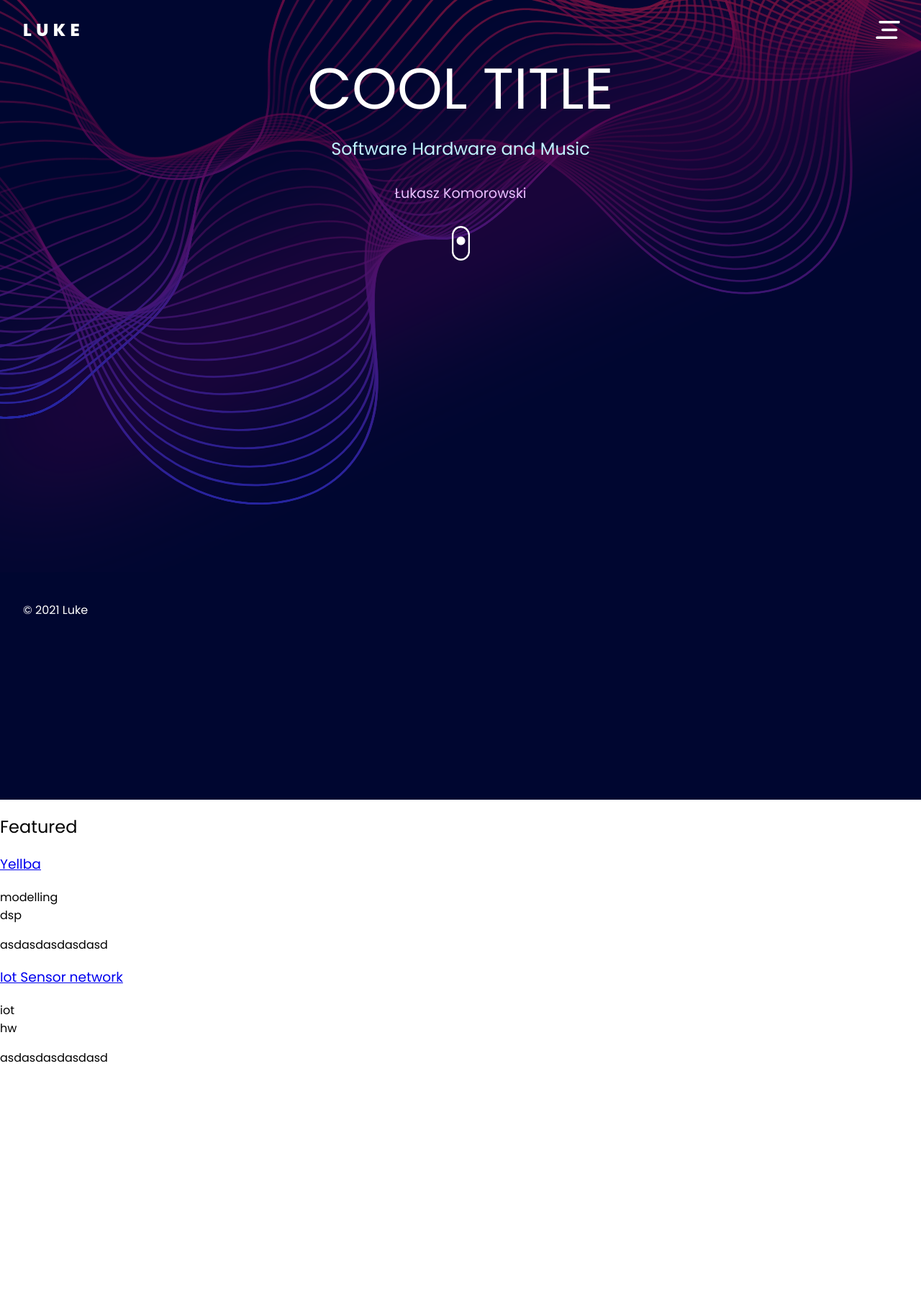
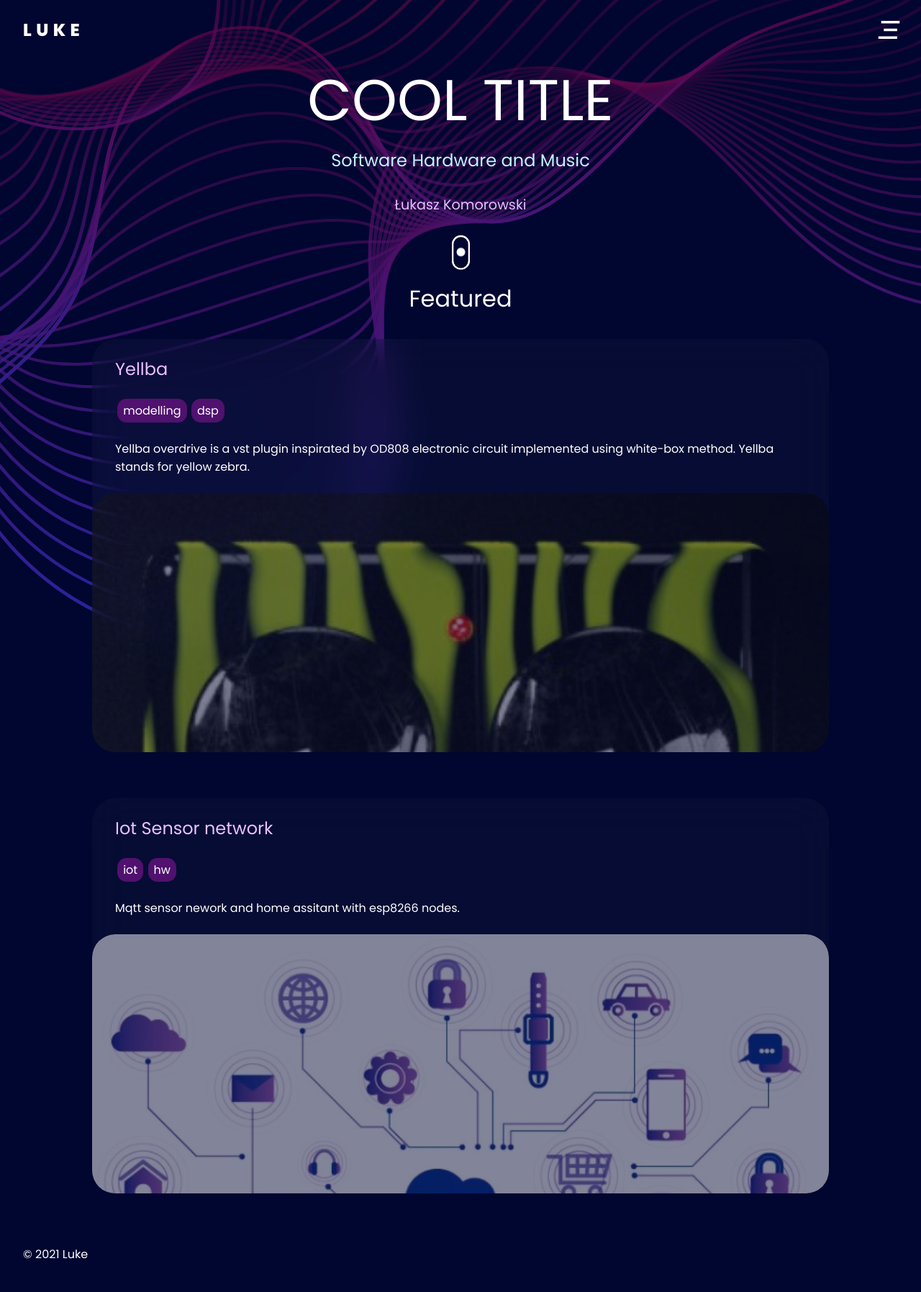
Before and after one commit to luke-komor/luke-komor.github.io, a Jekyll site: the page built from docs/index.md, in a window 1280 px wide. Shown: the whole page at 72% size. Built offline with Jekyll 4.4.1, drawn with Linux system fonts in a browser that asks for light colours; nearby versions of some CDN libraries; before the commit the page ends 1498 px from its top, so only the background shows below that.

Commit message:
Add post list

```diff
--- a/docs/_includes/header.html
+++ b/docs/_includes/header.html
@@ -1,4 +1,4 @@
-<header class="site-header" role="banner">
+<header class="site-header" role="banner"  id="navbar">
 
   <div class="header-container">
     {%- assign default_paths = site.pages | map: "path" -%}
@@ -8,12 +8,10 @@
     {%- if page_paths -%}
       <nav class="site-nav">
           <span  onclick="openNav()">
-            <svg id="menu-icon" xmlns="http://www.w3.org/2000/svg" width="28" height="21" viewBox="0 0 28 21">
-              <g id="Group_4" data-name="Group 4" transform="translate(-307.5 -24)">
-                <line id="Line_1" data-name="Line 1" x2="22" transform="translate(309 43.5)" fill="none" stroke="#fff" stroke-linecap="round" stroke-width="3"/>
-                <line id="Line_2" data-name="Line 2" x2="15.5" transform="translate(315.5 34.5)" fill="none" stroke="#fff" stroke-linecap="round" stroke-width="3"/>
-                <line id="Line_3" data-name="Line 3" x2="21.5" transform="translate(312.5 25.5)" fill="none" stroke="#fff" stroke-linecap="round" stroke-width="3"/>
-              </g>
+            <svg class="menu-icon" xmlns="http://www.w3.org/2000/svg" width="25" height="21" viewBox="0 0 25 21">
+              <line id="Line_1" data-name="Line 1" x2="22" transform="translate(0 19.5)" fill="none" stroke="#fff" stroke-width="3"/>
+              <line id="Line_2" data-name="Line 2" x2="15.5" transform="translate(6.5 10.5)" fill="none" stroke="#fff" stroke-width="3"/>
+              <line id="Line_3" data-name="Line 3" x2="21.5" transform="translate(3.5 1.5)" fill="none" stroke="#fff" stroke-width="3"/>
             </svg>
           </span>
 
--- a/docs/_layouts/default.html
+++ b/docs/_layouts/default.html
@@ -3,6 +3,7 @@
 
   {%- include head.html -%}
   {%- include overlay_navigation.html -%}
+
   <body>
 
     <main class="page-content" aria-label="Content">
@@ -12,7 +13,7 @@
       </div>
     </main>
 
-    {%- include footer.html -%}
+  {%- include footer.html -%}
 
 
   <script src="https://cdnjs.cloudflare.com/ajax/libs/gsap/3.8.0/gsap.min.js" integrity="sha512-eP6ippJojIKXKO8EPLtsUMS+/sAGHGo1UN/38swqZa1ypfcD4I0V/ac5G3VzaHfDaklFmQLEs51lhkkVaqg60Q==" crossorigin="anonymous" referrerpolicy="no-referrer"></script>
@@ -21,6 +22,10 @@
 
 
   <script>
+
+
+
+
     // gsap.registerPlugin(ScrollTrigger);
 
     var tl = gsap.timeline();
--- a/docs/_layouts/home.html
+++ b/docs/_layouts/home.html
@@ -3,6 +3,13 @@ layout: default
 ---
 
 <div class="home">
+
+  <div class="glow"></div>
+
+  <div class="hero_img">
+    {%- include logo.html -%}
+  </div>
+
   <div class="hero">
     <div id="tite" class="hero_title">
       {%- if page.title -%}
@@ -10,29 +17,24 @@ layout: default
       {%- endif -%}
 
       {{ content }}
-
       <div class=scroll>
-        {%-  include scroll.html -%}
+        {%- include scroll.html -%}
       </div>
-
-    </div>
-    <div class="glow"></div>
-    <div class="hero_img">
-      {%- include logo.html -%}
     </div>
   </div>
 
+  <div class="featured">
     {%- if site.posts.size > 0 -%}
     <h2 class="post-list-heading">{{ page.list_title | default: "Featured" }}</h2>
     <ul class="post-list">
       {%- for post in site.posts -%}
       <li>
         <div class="post-card">
-          <h3>
+
             <a class="post-link" href="{{ post.url | relative_url }}">
               {{ post.title | escape }}
             </a>
-          </h3>
+
 
           <ul class="post-category-list">
             {%- for cat in post.categories -%}
@@ -43,11 +45,16 @@ layout: default
           {%- if site.show_excerpts -%}
           <p> {{ post.excerpt }} </p>
           {%- endif -%}
+
+          <div class="crop">
+            <img src="{{ site.baseurl }}/assets/{{ post.image }}">
+          </div>
         </div>
       </li>
       {%- endfor -%}
     </ul>
 
     {%- endif -%}
+  </div>
 
 </div>
--- a/docs/_posts/2021-10-02-sensors.md
+++ b/docs/_posts/2021-10-02-sensors.md
@@ -3,7 +3,10 @@ layout: post
 title:  Iot Sensor network
 date:   2021-10-22 13:28:59 +0200
 categories: iot hw
-excerpt: asdasdasdasdasd
+image: iot.jpg
+excerpt: |
+    Mqtt sensor nework and home assitant with esp8266 nodes.
+
 nav: True
 ---
 
--- a/docs/_posts/2021-10-02-yellba.md
+++ b/docs/_posts/2021-10-02-yellba.md
@@ -2,8 +2,10 @@
 layout: post
 title:  "Yellba"
 date:   2021-10-22 13:28:59 +0200
+image: yellba.jpg
 categories: modelling dsp
-excerpt: asdasdasdasdasd
+excerpt: |
+    Yellba overdrive is a vst plugin inspirated by OD808 electronic circuit implemented using white-box method. Yellba stands for yellow zebra.
 nav: True
 ---
 
--- a/docs/_sass/styles.scss
+++ b/docs/_sass/styles.scss
@@ -31,9 +31,26 @@ img {
     width: 100%;
 }
 
+// header {
+//     display: none;
+// }
+.sticky {
+    background-color: #00063096;
+    backdrop-filter: blur(40px);
+    position:fixed;
+    width: 100%;
+    box-shadow: 0px 10px 30px #020729;
+}
+
+.sticky-z-lower {
+    z-index: 10 !important;
+
+}
 .site-header {
+
+   overflow: hidden;
     background-color: #000630;
-    z-index: 10;
+    z-index: 11;
     a:hover,
     a:focus {
         color: #C1F4FF;
@@ -59,20 +76,19 @@ img {
         position: relative;
         top: 0;
         left: 0;
-
         z-index: 10;
 
         input {
             display: block;
         }
 
-        #menu-icon {
+        .menu-icon {
             display: block;
             transform: scale(1.2);
             fill: black;
 
         }
-        #menu-icon:hover {
+        .menu-icon:hover {
             fill: #C1F4FF;
         }
 
@@ -89,16 +105,23 @@ img {
     }
 }
 
+
+.home {
+    display: grid;
+    text-align: center;
+    position: relative;
+}
+
 .hero {
 
-    background-color: #000630;
+  //  background-color: #000630;
+    //margin-top: 100px;
     color: white;
     display: grid;
     text-align: center;
     padding: 4em 0em;
     position: relative;
-    height: 100vh;
-
+    height: 20vh;
 
     .hero_title {
         position: absolute;
@@ -106,20 +129,17 @@ img {
         left: 0;
         width: 100%;
         height: 100%;
-        z-index: 10;
-
+        z-index: 9;
 
         h1.home-title {
-
             font-size: 3.5rem;
             margin: 0rem;
+            padding-top: 1rem;
             padding-bottom: $home_padding_bottom;
-            // background-color: red;
             line-height: 3.5rem;
             text-transform: uppercase;
             color: white;
         }
-
         h1 {
             // padding-bottom: 0.5em;
             padding-bottom: $home_padding_bottom * 0.8;
@@ -127,39 +147,29 @@ img {
             font-size: 1.1rem;
             color: #C1F4FF;
             line-height: 1.1rem;
+            z-index: 10;
         }
-
         h2 {
             padding-bottom: $home_padding_bottom * 0.8;
             margin-top: 0;
             font-size: 1em;
             line-height: 1rem;
             color: #E9C1FF;
-        }
-
-        .scroll {
-            svg {
-                //width: 10%;
-                //height: 100%;
-                // position: absolute;
-                // top: 25vh;
-                // // left: 0vw;
-                // z-index: 10;
-            }
+            z-index: 10;
         }
     }
-
 }
 
 .hero_img {
 
     svg {
-        width: 220%;
+        background-color: #000630;
+        width: 250%;
         height: 100%;
         position: absolute;
-        top: -30vh;
-        left: -80vw;
-
+        top: -65vh;
+        left: -100vw;
+        //z-index: -10;
     }
 }
 
@@ -184,8 +194,8 @@ img {
     z-index: 11;
     left: 100%;
     top: 0;
-    backdrop-filter: blur(30px);
-    background-color: #00063025;
+    backdrop-filter: blur(40px);
+    background-color: #00063064;
     //background-color: rgba(0, 0, 0, 0.9);
 
     overflow-x: hidden;
@@ -216,15 +226,15 @@ img {
 .overlay .closebtn {
     position: absolute;
     top: 0px;
-    right: 20px;
+    right: 1.5rem;
     font-size: 3rem;
+    line-height: 3rem;
 }
 
-
 footer {
-    position: fixed;
-    bottom: 0vh;
-    width: 100%;
+    // position: fixed;
+    // bottom: 0vh;
+    // width: 100%;
     padding: 1.5rem 2rem;
     color: white;
     background-color: #000630;
@@ -257,7 +267,6 @@ article {
     }
     to {
         transform: translate(936px,  651px);
-
     }
 }
 .post-content {
@@ -265,7 +274,6 @@ article {
     h1, h2, h3, p {
         padding: 0.5rem 2rem;
     }
-
     h1,h2,h3 {
         color:#C1F4FF,
     }
@@ -324,6 +332,7 @@ article {
     .scroll {
         svg {
             transform: scale(1.2);
+            padding-bottom: 2rem;
             //height: 100%;
             // position: absolute;
             // top: 25vh;
@@ -332,3 +341,90 @@ article {
         }
     }
 }
+
+.post-list-heading {
+    position: relative;
+    margin:0;
+    //margin-top: 20vh;
+    color: white;
+//    background-color: #000630;
+    padding: 0rem;
+
+    font-size: 2rem;
+
+}
+
+.post-list {
+    //z-index: 10;
+    display: flex;
+    flex-direction: column;
+    align-items: center;
+    text-align:left;
+    background-color: #000630;
+
+    .post-card {
+
+
+        backdrop-filter: blur(30px);
+        display: flex;
+        flex-direction: column;
+        border-radius: 2rem;
+        background-color: #5e5f6112;
+        margin: 2rem;
+        width: 80vw;
+
+        .post-link {
+            font-size: 1.5rem;
+            //margin: 2rem 0;
+            padding: 1.5rem 2rem;
+            color:#E9C1FF;
+            text-decoration: none;
+        }
+        p {
+            margin: 0rem;
+            padding: 1.5rem 2rem;
+            color:#ffffff;
+        }
+
+        .post-category-list {
+            margin: 0;
+            display: flex;
+            justify-content: flex-start;
+            padding: 0 1.8rem;
+
+
+            .post-category-item {
+                color: white;
+                margin-left: 0.4rem;
+                padding: 0.25rem 0.5rem;
+                border-radius: 0.8rem;
+                background-color: #50116F;
+            }
+        }
+
+        .crop {
+            overflow: hidden;
+            max-height: 40vh;
+            border-radius: 2rem;
+
+            img {
+                filter: opacity(0.5);
+                transition: 0.3s;
+                //box-shadow: #000630;
+                border-radius: 2rem;
+                //display: block;
+                //margin-left: auto;
+                //margin-right: auto;
+
+                //padding: 1.5rem;
+
+            }
+            img:hover {
+                filter: opacity(1)
+            }
+        }
+        //padding: 2rem;
+       // padding: 1rem;
+
+    }
+}
--- a/docs/assets/navbar.js
+++ b/docs/assets/navbar.js
@@ -1,7 +1,27 @@
 function openNav() {
-    document.getElementById("overlay_nav").style.left = "0";
+  document.getElementById("overlay_nav").style.left = "0";
+  if (navbar.classList.contains('sticky')) {
+    navbar.classList.add("sticky-z-lower");
+    stickyPrev = true
   }
+}
 
-  function closeNav() {
-    document.getElementById("overlay_nav").style.left = "100%";
+function closeNav() {
+  document.getElementById("overlay_nav").style.left = "100%";
+  if (stickyPrev) {
+    navbar.classList.remove("sticky-z-lower")
   }
+}
+
+function changeNavClass() {
+  if (window.pageYOffset > sticky) {
+    navbar.classList.add("sticky")
+  } else {
+    navbar.classList.remove("sticky");
+  }
+}
+
+window.onscroll = function () { changeNavClass() };
+var navbar = document.getElementById("navbar");
+var sticky = navbar.offsetTop;
+var stickyPrev = false
```
Also changed, not shown: other parts of docs/_layouts/default.html (+1 -3 lines), docs/assets/iot.jpg (added), docs/assets/yellba.jpg (added). Lines whose indentation alone changed are shown as unchanged.
